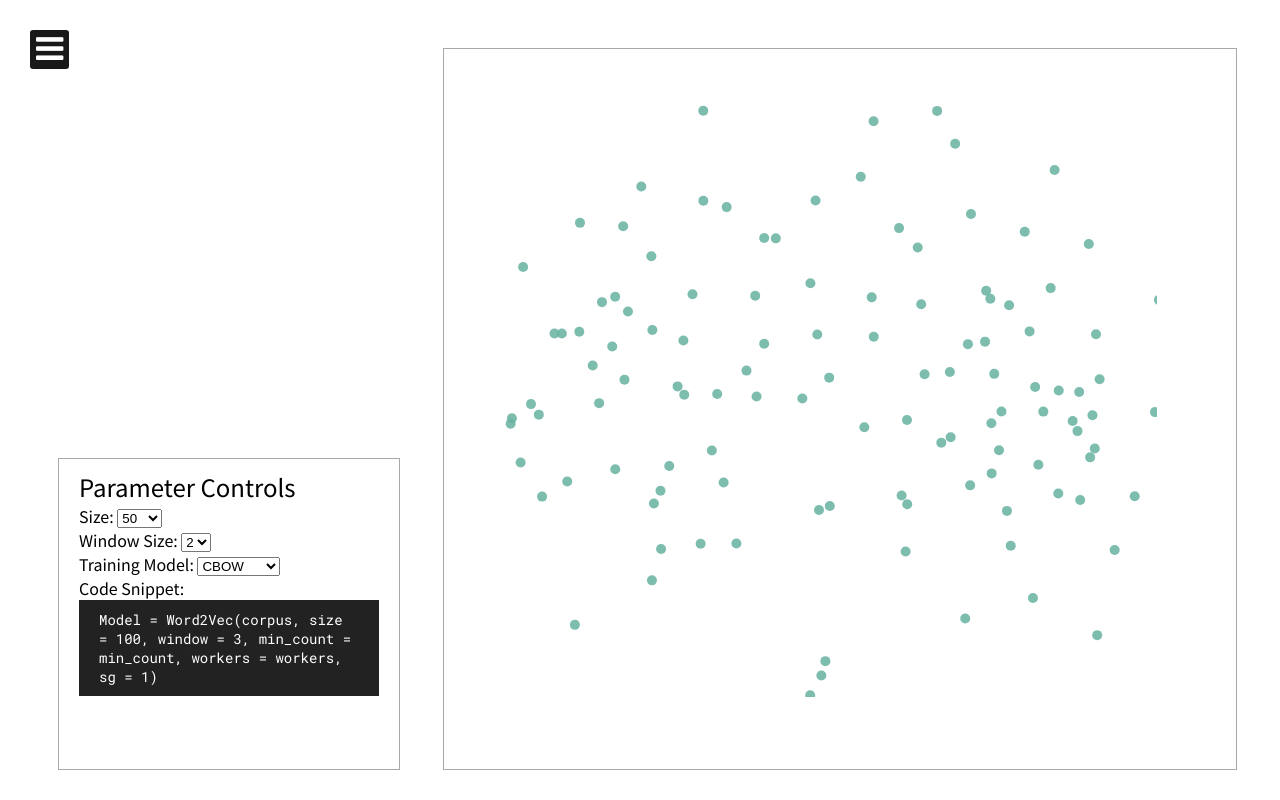
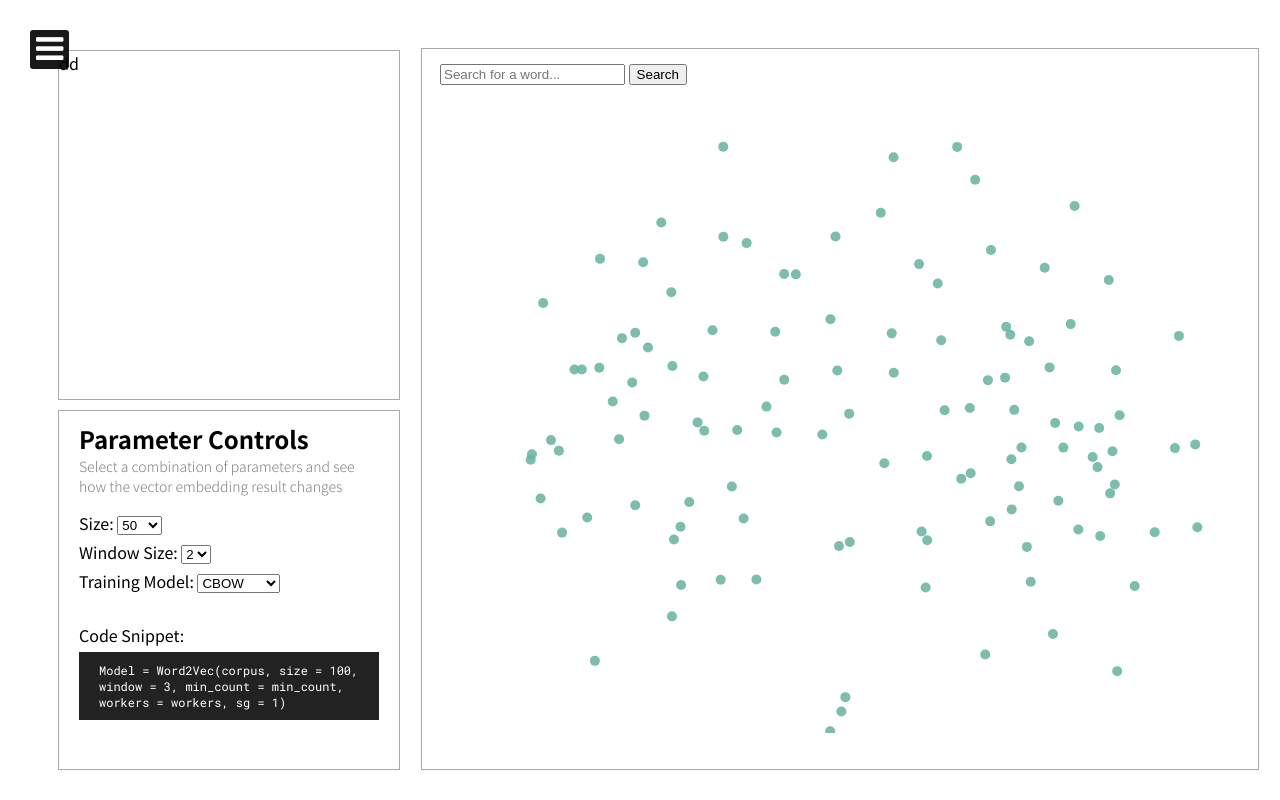
Before and after one commit to haesookim/introducing-word2vec, a plain HTML site: page index.html in a window 1280 px wide. Drawn offline with nearby package versions, Linux system fonts and the light colour scheme.

Commit message:
:lipstick: redistributed layout

```diff
--- a/index.html
+++ b/index.html
@@ -36,23 +36,35 @@
 </head>
 
 <body>
+    <main>
+        <div class="section" id="interactive">
+            <div id="left">
+                <div id="contents">
                     <button id="menubutton" onclick="openMenu()">
                         <i class="fa fa-bars" aria-hidden="true"></i>
                     </button>
-    <main>
-        <div class="section" id="interactive">
+                    dd
+                </div>
                 <div id="controller">
                     <div class="title">Parameter Controls</div>
-                <div>
+                    <div class="subtitle">
+                        Select a combination of parameters and see how the
+                        vector embedding result changes
+                    </div>
+                    <div class="dropdown">
                         <label for="size">Size:</label>
 
-                    <select name="size" id="size" onchange="createNewData()">
+                        <select
+                            name="size"
+                            id="size"
+                            onchange="createNewData()"
+                        >
                             <option value="50">50</option>
                             <option value="100">100</option>
                             <option value="200">200</option>
                         </select>
                     </div>
-                <div>
+                    <div class="dropdown">
                         <label for="window">Window Size:</label>
                         <select
                             name="window"
@@ -66,21 +78,33 @@
                         </select>
                     </div>
 
-                <div>
+                    <div class="dropdown">
                         <label for="model">Training Model:</label>
 
-                    <select name="model" id="model" onchange="createNewData()">
+                        <select
+                            name="model"
+                            id="model"
+                            onchange="createNewData()"
+                        >
                             <option value="0">CBOW</option>
                             <option value="1">Skip-gram</option>
                         </select>
                     </div>
+                    <div id="code-wrapper">
                         Code Snippet:
                         <div id="code-snippet">
-                    Model = Word2Vec(corpus, size = 100, window = 3, min_count =
-                    min_count, workers = workers, sg = 1)
+                            Model = Word2Vec(corpus, size = 100, window = 3,
+                            min_count = min_count, workers = workers, sg = 1)
                         </div>
                     </div>
-            <div id="display"></div>
+                </div>
+            </div>
+            <div id="display">
+                <div id="search">
+                    <input placeholder="Search for a word..." />
+                    <button>Search</button>
+                </div>
+            </div>
             <div id="secondaryview">
                 <div id="selection"></div>
                 <button>Clear selection</button>
--- a/js/module.js
+++ b/js/module.js
@@ -23,7 +23,14 @@ let tooltip = d3
 
 //selecting a pair of point for comparison
 let pair = [null, null];
-let selectpoints = (point) => {};
+let selectpoints = (point) => {
+    if (pair[0] == null) {
+        pair[0] = point;
+    } else if (pair[1] == null) {
+        pair[1] = point;
+    }
+    console.log(pair);
+};
 
 // selecting a pair of parameters
 
@@ -93,6 +100,7 @@ let drawdata = (data) => {
             tooltip.style("opacity", 0);
         })
         .on("click", function (d) {
+            selectpoints(d);
             //comparison function
         });
 };
--- a/sass/main.scss
+++ b/sass/main.scss
@@ -45,36 +45,66 @@ main {
         grid-template-columns: 400px 1fr;
         z-index: 100;
 
+        #left {
+            display: grid;
+            grid-template-rows: 1fr 400px;
+            #contents {
+                margin-top: 50px;
+                margin-left: 58px;
+                border: 1px solid darkgray;
+                align-self: stretch;
+                justify-self: stretch;
+            }
             #controller {
-            width: 300px;
-            height: 300px;
                 border: 1px solid darkgray;
-            align-self: end;
+                align-self: stretch;
                 justify-self: right;
-            margin-bottom: 30px;
+                margin: 10px 0 30px 58px;
                 padding: 10px 20px 0;
+
+                #code-wrapper {
+                    margin-top: 30px;
                     #code-snippet {
                         font-family: "Roboto Mono", monospace;
                         background-color: rgb(34, 34, 34);
                         color: white;
                         padding: 10px 20px;
-                font-size: 14px;
+                        font-size: 12px;
+                        margin-top: 5px;
+                    }
+                }
+                .dropdown {
+                    margin-top: 5px;
                 }
                 .title {
                     font-size: 24px;
+                    font-weight: 700;
+                }
+                .subtitle {
+                    font-size: 14px;
+                    font-weight: 300;
+                    color: gray;
+                    margin-bottom: 15px;
                 }
             }
-
+        }
         #display {
+            display: flex;
             align-self: end;
-            width: 90%;
+            width: 95%;
             height: 90vh;
             margin: 0 auto 30px;
             border: 1px solid darkgray;
+            #search {
+                position: absolute;
+                left: 440px;
+                top: 60px;
+            }
             svg {
+                justify-content: center;
                 width: 90%;
                 height: 90%;
-                margin: auto;
+                margin: auto auto;
                 circle {
                     cursor: pointer;
                 }
```
Also changed, not shown: css/main.css, 1 other file. Lines whose indentation alone changed are shown as unchanged.
